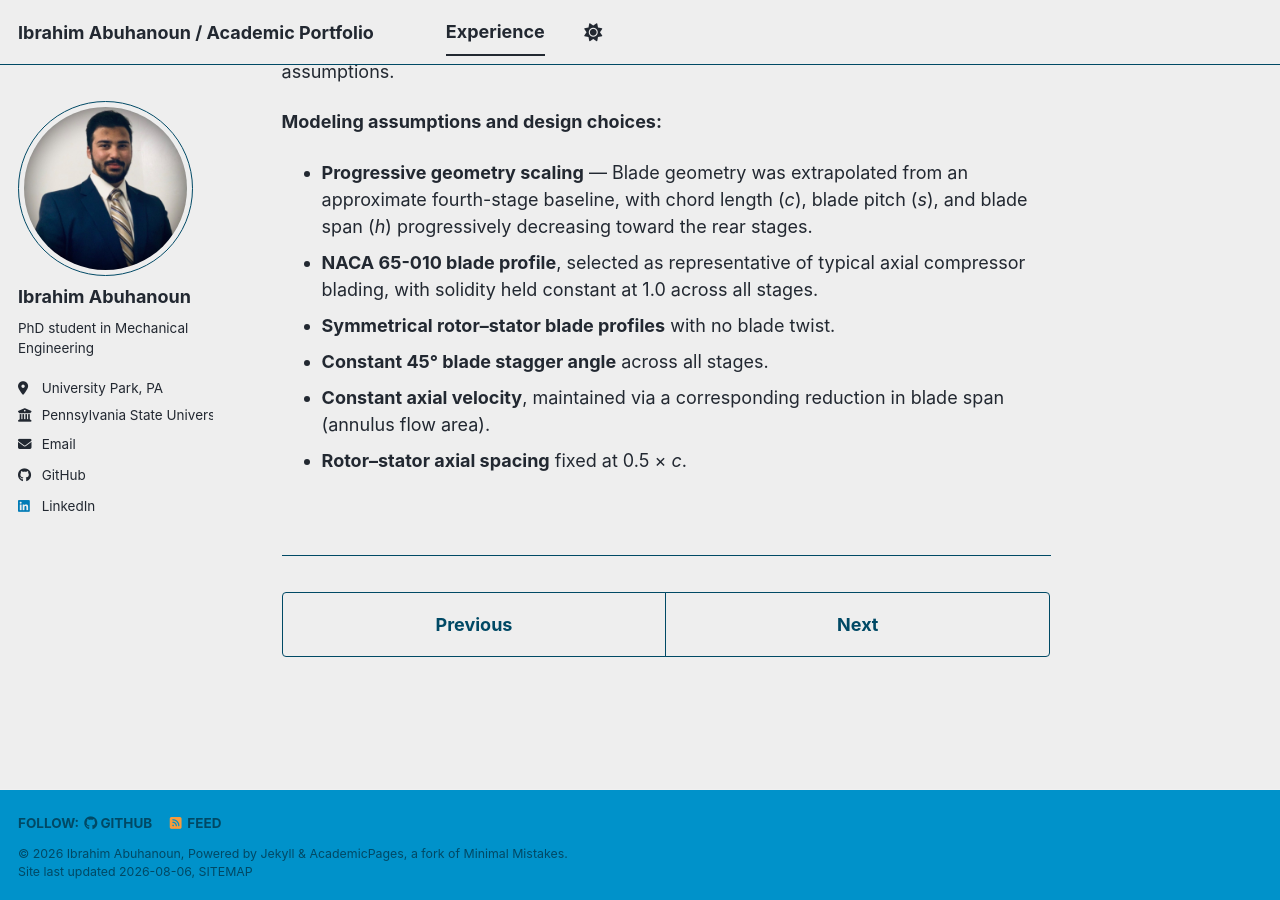
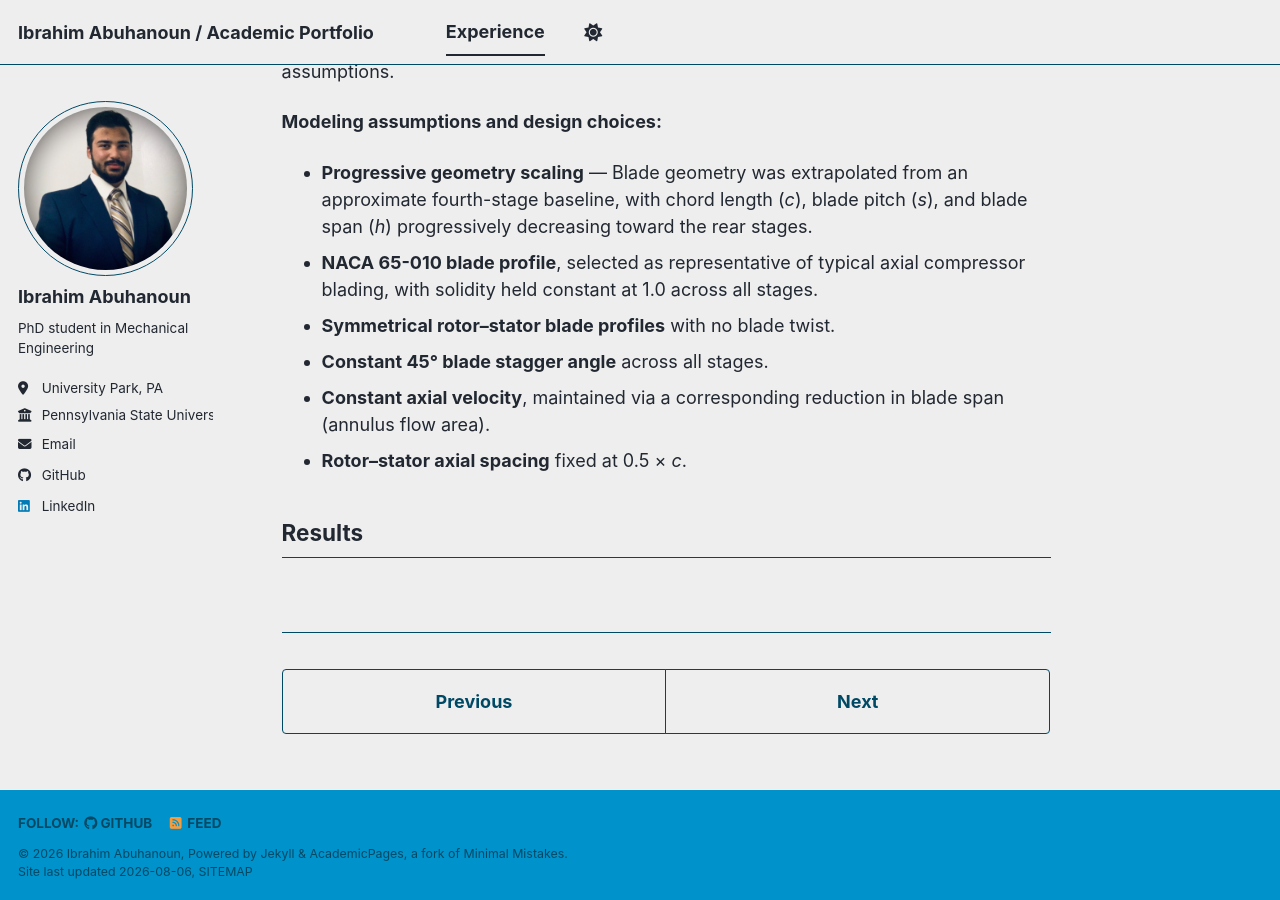
Before and after one commit to IbrahimAbuhanoun/IbrahimAbuhanoun.github.io, a Jekyll site: the page built from _portfolio/portfolio-1.md, in a window 1280 px wide and 900 px high, scrolled down 3480 px. Built offline with Jekyll 4.4.1, drawn with Linux system fonts in a browser that asks for light colours; a style sheet for code colours, icons or effects is not loaded.

Commit message:
Update portfolio-1.md

```diff
--- a/_portfolio/portfolio-1.md
+++ b/_portfolio/portfolio-1.md
@@ -210,3 +210,5 @@ A geometrically representative six-stage axial compressor model was developed to
 - **Constant 45° blade stagger angle** across all stages.
 - **Constant axial velocity**, maintained via a corresponding reduction in blade span (annulus flow area).
 - **Rotor–stator axial spacing** fixed at 0.5 × *c*.
+
+## Results
```
